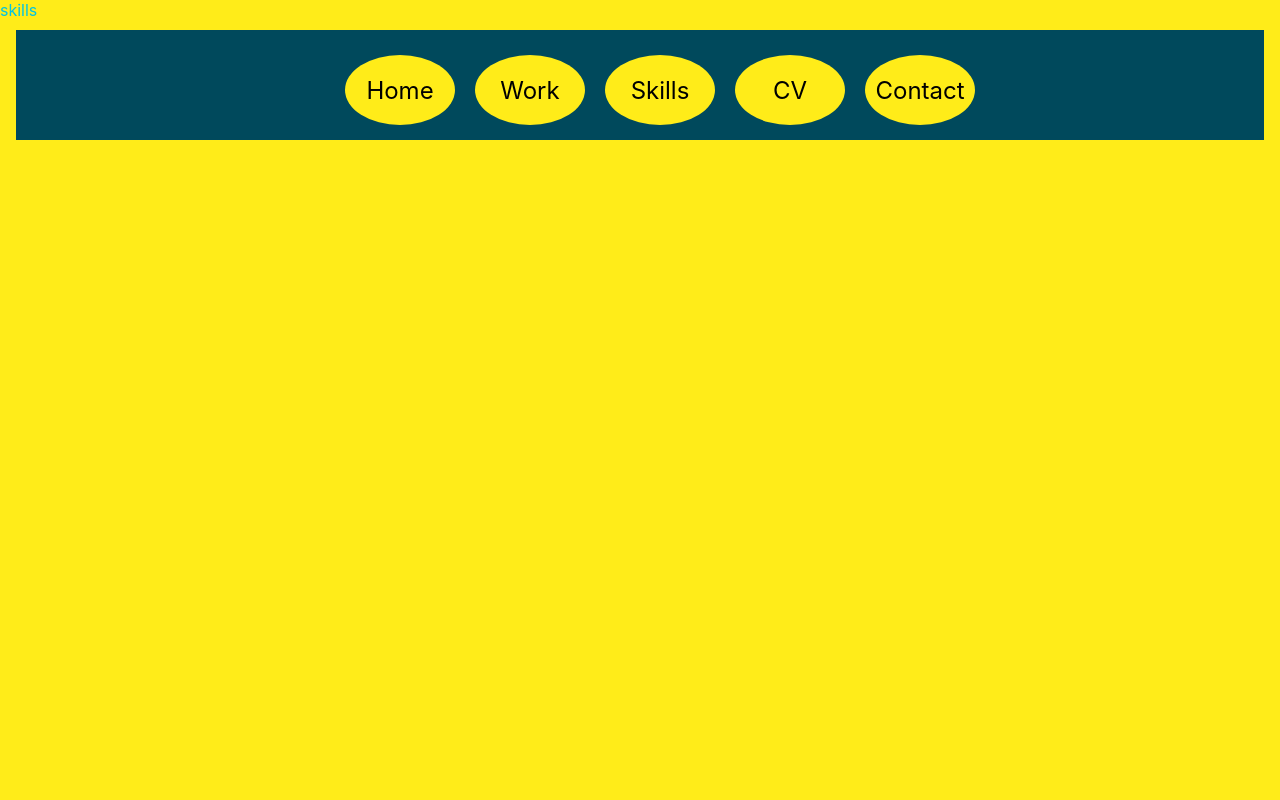
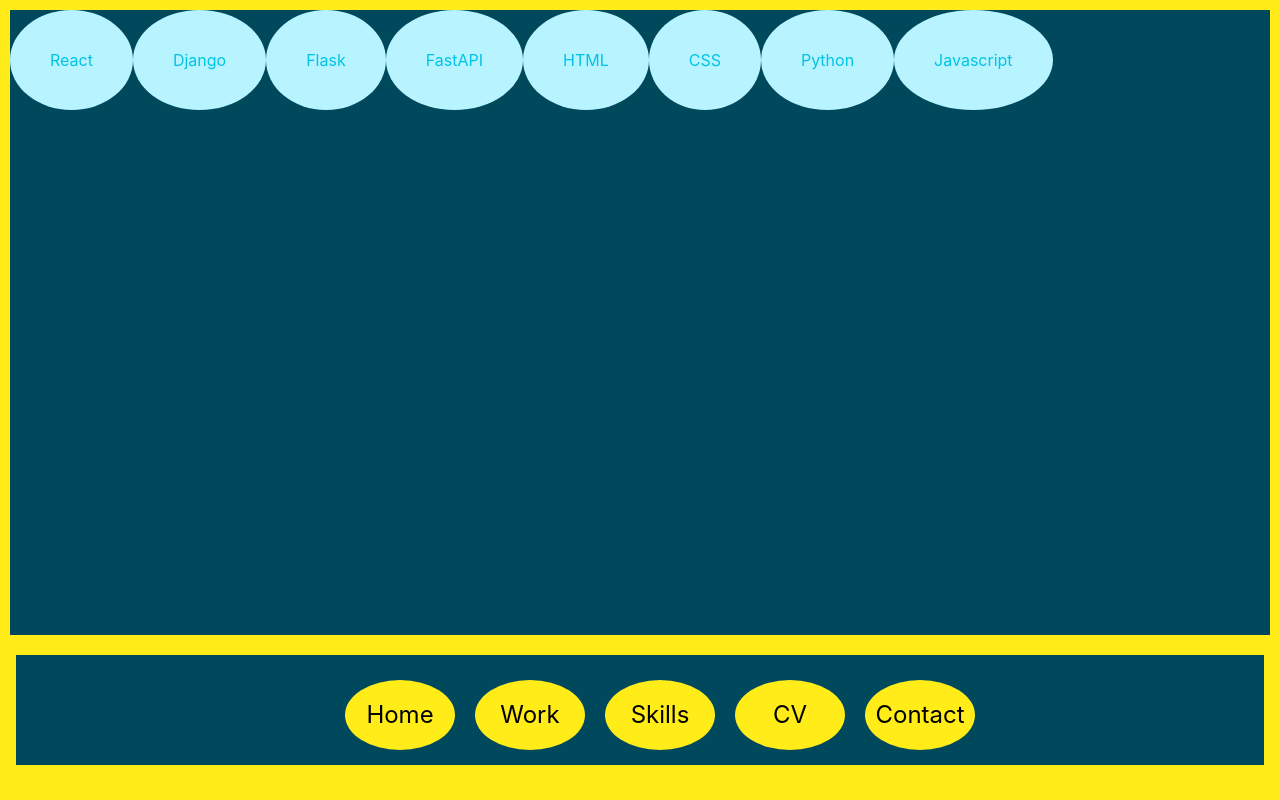
Before and after one commit to ONOWONI/personal-website, a React (Create React App) app: page /skills in a window 1280 px wide. Built offline with nearby package versions, Linux system fonts and the light colour scheme.

Commit message:
skills in progress

```diff
--- a/src/App.css
+++ b/src/App.css
@@ -66,10 +66,16 @@
 }
 
 
-.work{
+.background{
     background-color: #00495C;
-    padding: 5px;
     margin: 10px;
+}
+
+.project-header{
+    font-family: 'Franklin Gothic Medium', 'Arial Narrow', Arial, sans-serif;
+    text-align: center;
+    padding: 30px;
+    font-size: 1.5rem;
 }
 
 .project-container{
@@ -80,6 +86,7 @@
 
 .left-card{
     display: flex;
+    padding: 0 0 30px 0;
 }
 
 
@@ -93,9 +100,47 @@
 
 .project-text{
     width: 50%;
+    padding: 10px;
 }
 
+.project-text h1{
+    font-family: Impact, Haettenschweiler, 'Arial Narrow Bold', sans-serif;
+    animation: left-to-right .5s ease-in-out;
+    /* transition: all .5s ease-in; */
+    /* transform: translate(10px, 100px); */
+}
+
+.project-text p {
+    animation: left-to-right .5s ease-in-out .1s;
+}
+
+
 .right-card{
+    flex-direction: row-reverse;
     display: flex;
-    flex-direction: row-reverse;
 }
+
+@keyframes left-to-right {
+    0% {
+        transform: translate(10px, 30px);
+    }
+    100%{
+        transform: translate(0);
+    }
+}
+
+
+
+.skills{
+    height: 78.1vh;
+    display: flex;
+    flex-wrap: wrap;
+}
+
+.bubble{
+    background-color: hsl(189, 99%, 86%);
+    width: fit-content;
+    height: fit-content;
+    padding: 40px;
+    border-radius: 100%;
+}
--- a/src/App.js
+++ b/src/App.js
@@ -2,6 +2,7 @@
 import './App.css';
 import Home from './components/Home';
 import Work from './components/Work';
+import Skills from './components/skills';
 import Footer from './components/Footer';
 
 function App() {
@@ -10,7 +11,7 @@
       <Routes>
         <Route path='/' element={<Home />} />
         <Route path='work' element={<Work />} />
-        <Route path='skills' element={<div>skills</div>} />
+        <Route path='skills' element={<Skills />} />
         <Route path='contact' element={<div>contact</div>} />
         <Route path='*' element={<div>Error 404</div>} />
       </Routes>
--- a/src/components/Work.js
+++ b/src/components/Work.js
@@ -2,8 +2,8 @@
 
 export default function Work() {
     return (
-        <div className="work">
-            Here is a list of projects that i have done
+        <div className="work background">
+            <h1 className='project-header'>Here is a list of projects that i have done</h1>
             <div className='project-container '>
                 <div className="left-card">
                     <div className="project-img">
--- /dev/null
+++ b/src/components/skills.js
@@ -0,0 +1,14 @@
+export default function Skills() {
+    return(
+        <div className="skills background">
+            <div className="bubble">React</div>
+            <div className="bubble">Django</div>
+            <div className="bubble">Flask</div>
+            <div className="bubble">FastAPI</div>
+            <div className="bubble">HTML</div>
+            <div className="bubble">CSS</div>
+            <div className="bubble">Python</div>
+            <div className="bubble">Javascript</div>
+        </div>
+    )
+}
```
